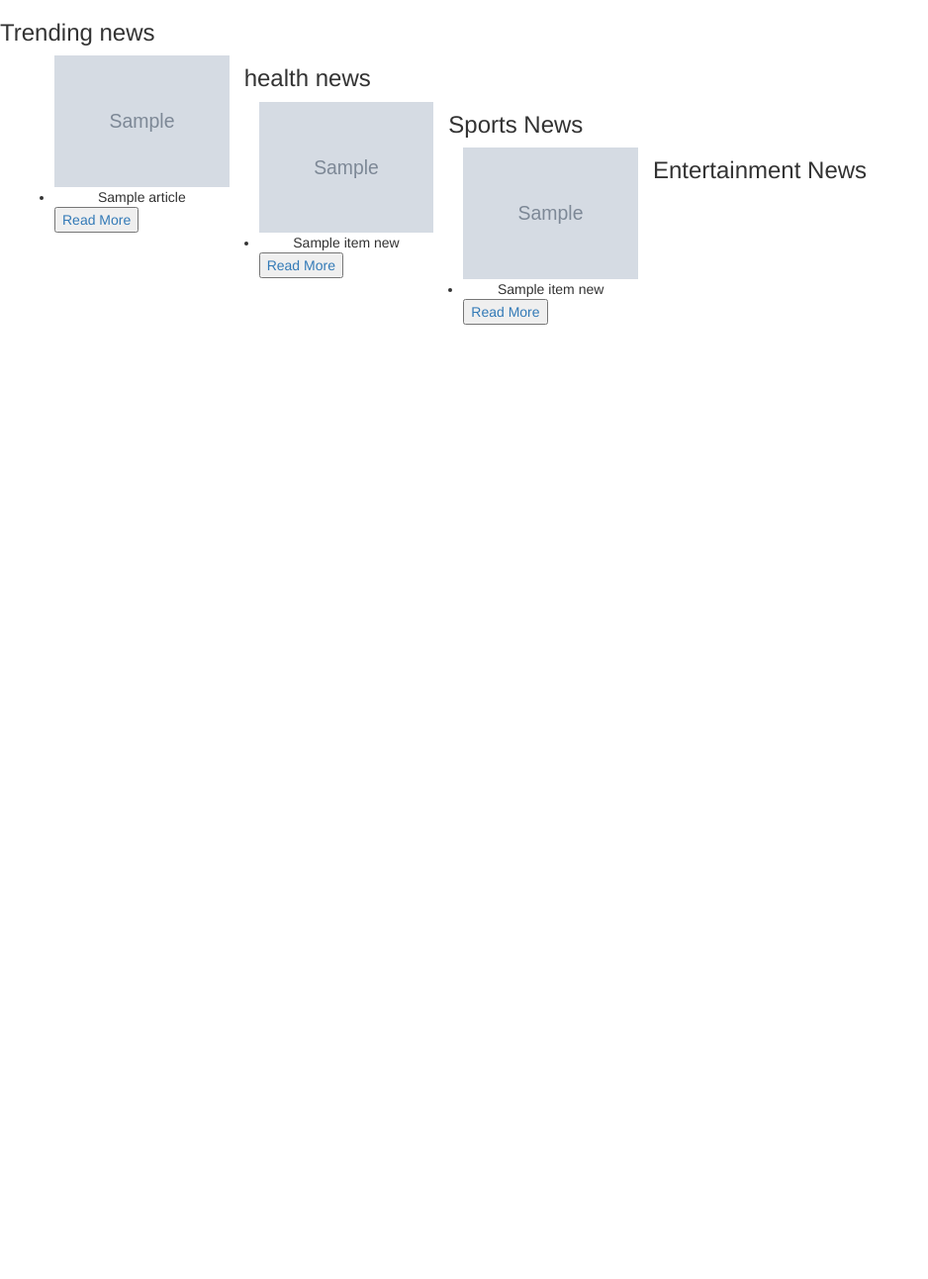
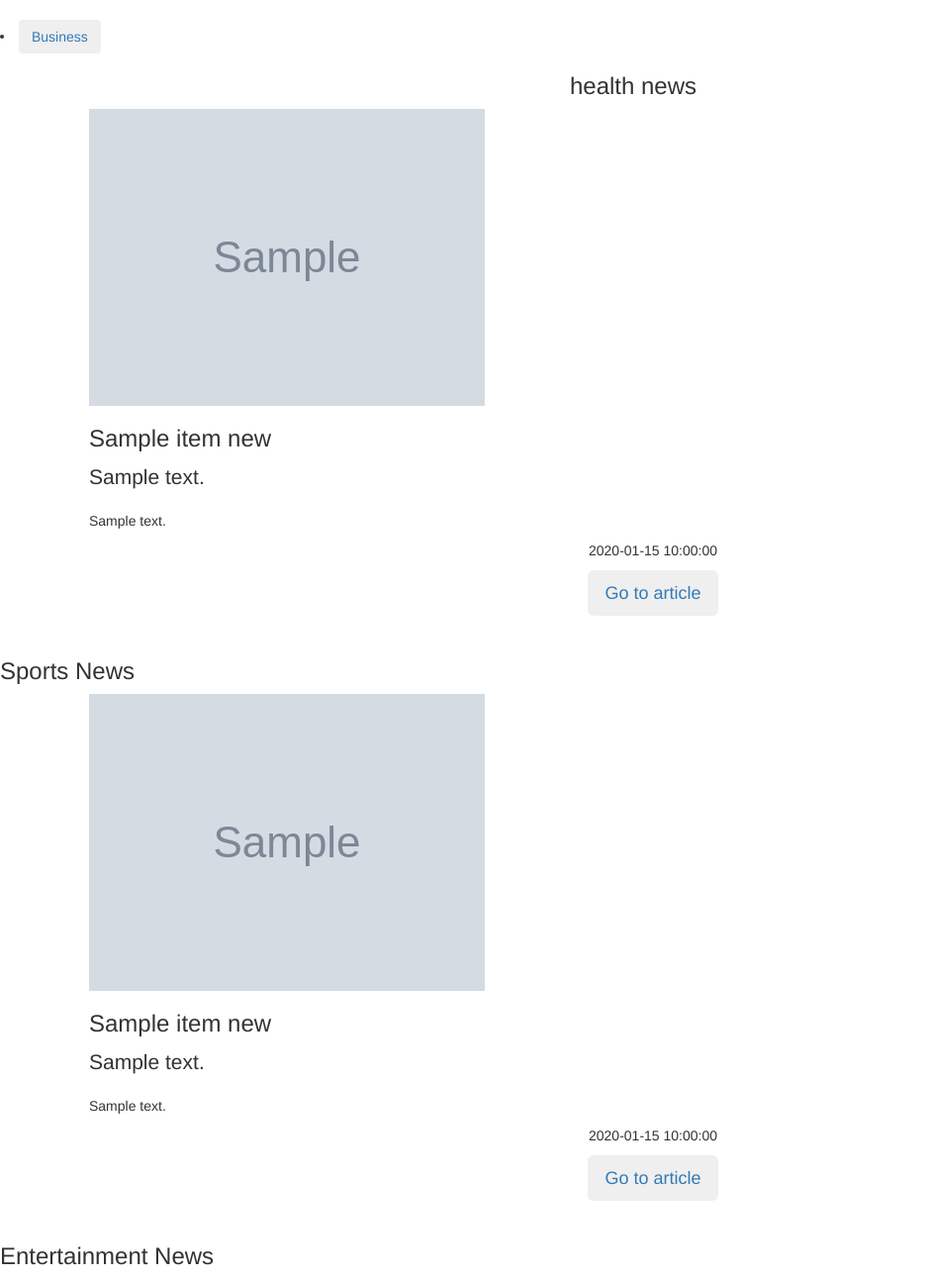
Before and after one commit to paulinenanzala19/News_API, a Flask app: template app/templates/index.html in a window 1280 px wide. Shown: the part 52-1344 px from the top of the page at 99% size, without its empty margins (0-938 px from the left). Before the commit the page ends 380 px from the top, so only its background shows below. Run offline with Flask 2, Linux system fonts and the light colour scheme; the template is opened without the code that fills it: most values are stand-ins (such as "Sample title", 1, 10 or a date in 2020); grey boxes marked "Sample" are stand-in pictures; parts of the project's set-up code (start-up, migrations or seed data) failed here and were passed over; some libraries are stand-ins or nearby versions.

Commit message:
creating a category class in order to toggle in between different categories of news

```diff
--- a/app/templates/index.html
+++ b/app/templates/index.html
@@ -2,12 +2,9 @@
 {% import 'macros.html' as macro%}
 
 {% block content %}
-  <h3>Trending news</h3>
-    <ul>
-      {{macro.displayNewsList(article)}}
-    </ul>
 
-  <h3>health news</h3>
+
+  <h3 style="text-align:center">health news</h3>
   <ul>
     {{macro.displayNewsList(health)}}
   </ul>
@@ -20,11 +17,15 @@
 
   <h3>Entertainment News</h3>
   <ul>
+
     {{macro.displayNewsList(entertainment)}}
   </ul>
 
 
 {% endblock %}
+
+
+
 
 
 
--- a/app/templates/macros.html
+++ b/app/templates/macros.html
@@ -1,14 +1,41 @@
 {% macro displayNewsList(news_list) %}
 
     {% for article in news_list %}
-        <div class="col-xs-12 col-sm-4 col-md-2 col-lg-2 movie-card">
+        <div class="container p-3 w-100" style="overflow-x: hidden;">
+	<div class="col p-3">
+		<div class="card p-3">
+			<img src="{{article.urlToImage}}" alt="" />
+			<div class="card-body">
+				<h3 class="card-title">{{article.title}}</h3>
+				<p class="card-text lead">{{article.description}}</p>
+				<p class="card-text fs-4">{{article.content}}</p>
+				<p class="card-text text-center">{{article.publishedAt}}</p>
+				<a
+					href="{{article.url}}"
+					class="card-text text-center text-decoration-none"
+				>
+					<!--                        <button type="button" class="btn btn-info">Go to article</button>-->
+					<div class="d-grid gap-2  col-6 mx-auto">
+						<button class="btn btn-outline-success btn-lg " style="margin-bottom: 2%;" type="button"
+							>Go to article</button
+						>
+
+					</div>
+				</a>
+			</div>
+		</div>
+	</div>
+</div>
+        <!-- <div class="col-xs-12 col-sm-4 col-md-2 col-lg-2 movie-card">
             <img src="{{ article.urlToImage }}" alt="{{ article.title }} poster" class="img-responsive">
             <li class="text-center">
 
                     {{ article.title}}
+
             </li>
+              {{ article.publishedAt }}
             <button><a href="{{article.url}}">Read More</a></button>
-        </div>
+        </div> -->
 
     {% endfor %}
 
--- a/app/templates/navbar.html
+++ b/app/templates/navbar.html
@@ -21,3 +21,7 @@
 
         </div>
     </div>
+
+<li class="nav-item">
+          <a class="nav-link" href="/{{'categories/Business'}}"><button type="button" class="btn btn-outline-success">Business</button></a>
+</li>
```
Also changed, not shown: app/models/articles.py (+14 -2 lines), app/request.py (+27 -2 lines), app/templates/categories.html (added, +31 -0 lines), app/views.py (+16 -1 lines), tests/test_articles.py (added, +28 -0 lines), tests/test_source.py (added).
